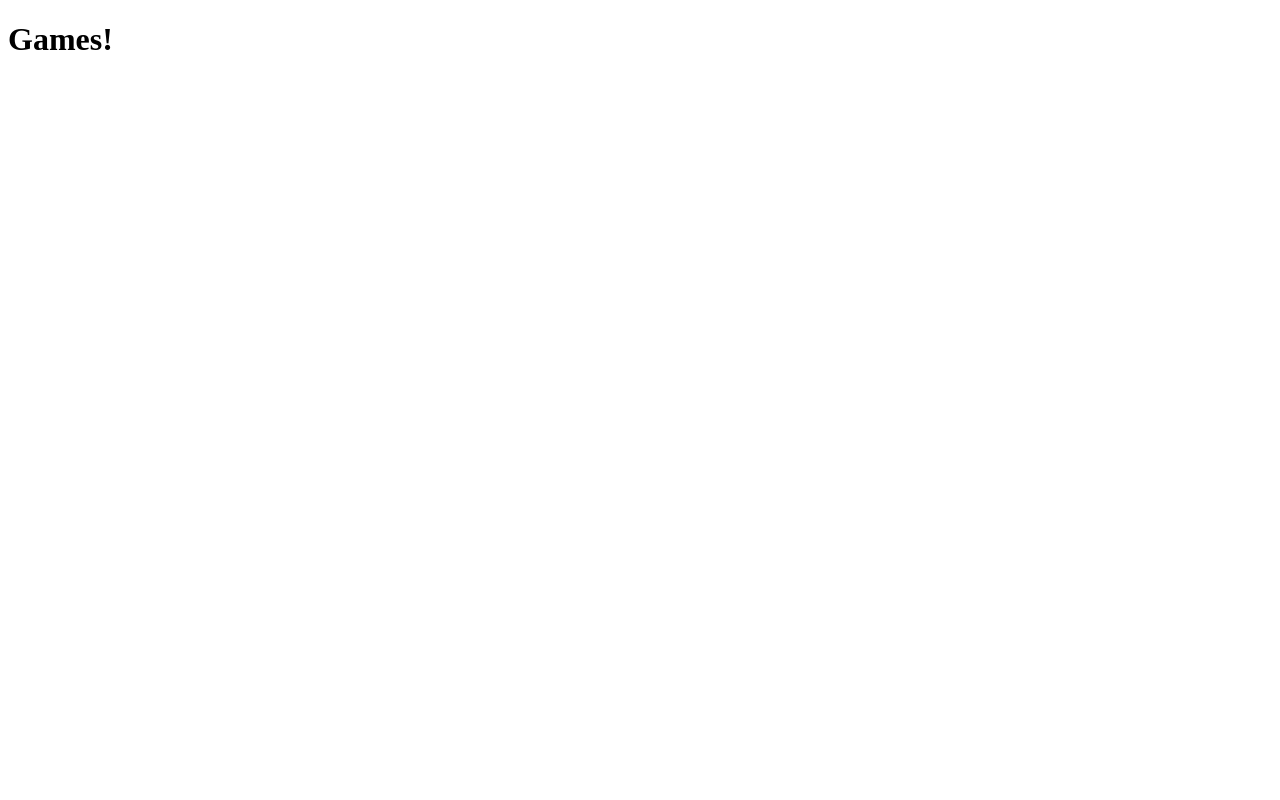
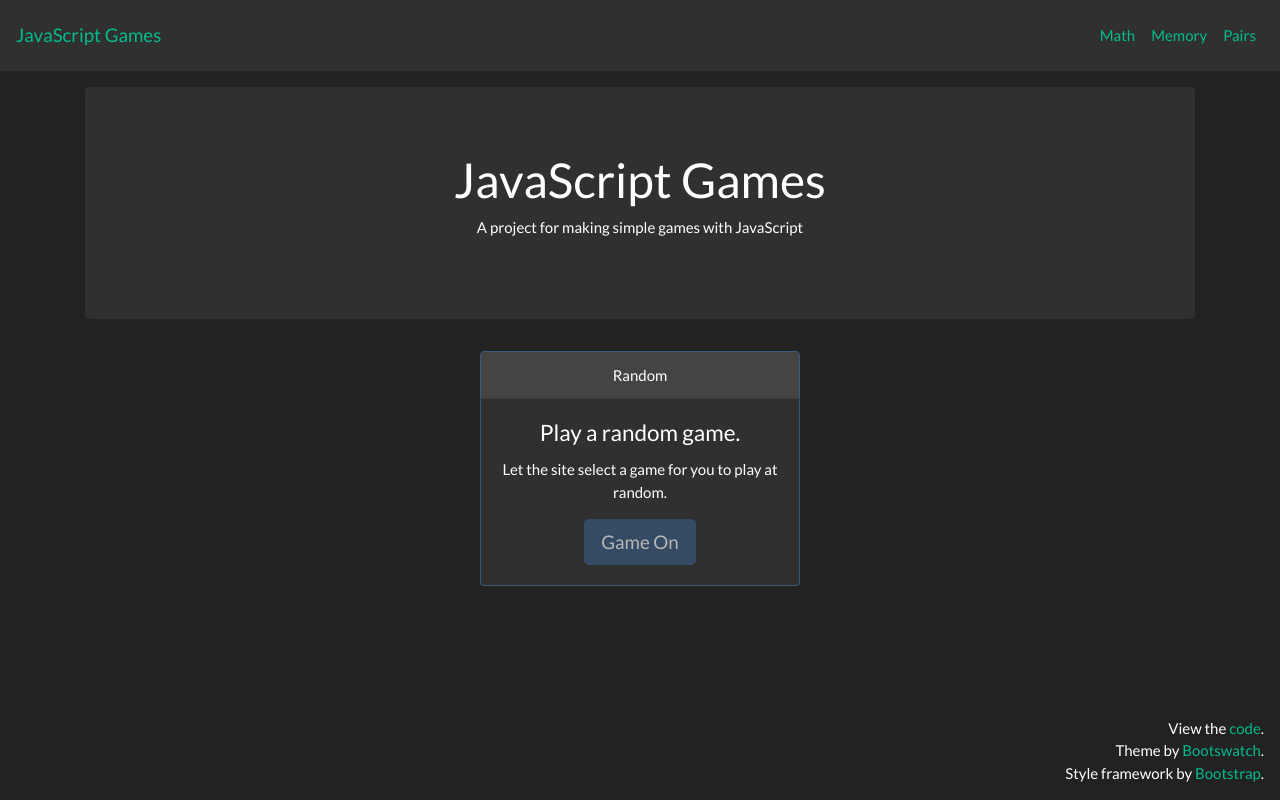
Before and after one commit to aneylon/JavaScript-Games, a plain HTML site: page index.html in a window 1280 px wide. Drawn offline with nearby package versions, Linux system fonts and the light colour scheme.

Commit message:
Setup main index page.

```diff
--- a/index.html
+++ b/index.html
@@ -4,9 +4,71 @@
   <meta charset="UTF-8">
   <meta name="viewport" content="width=device-width, initial-scale=1.0">
   <title>JavaScript Games</title>
+
+  <script src="https://code.jquery.com/jquery-3.5.1.slim.min.js" integrity="sha384-DfXdz2htPH0lsSSs5nCTpuj/zy4C+OGpamoFVy38MVBnE+IbbVYUew+OrCXaRkfj" crossorigin="anonymous"></script>
+  <script src="https://cdn.jsdelivr.net/npm/popper.js@1.16.1/dist/umd/popper.min.js" integrity="sha384-9/reFTGAW83EW2RDu2S0VKaIzap3H66lZH81PoYlFhbGU+6BZp6G7niu735Sk7lN" crossorigin="anonymous"></script>
+  <!-- <script src="https://stackpath.bootstrapcdn.com/bootstrap/4.5.2/js/bootstrap.min.js" integrity="sha384-B4gt1jrGC7Jh4AgTPSdUtOBvfO8shuf57BaghqFfPlYxofvL8/KUEfYiJOMMV+rV" crossorigin="anonymous"></script> -->
+
+  <link rel="stylesheet" href="https://stackpath.bootstrapcdn.com/bootstrap/4.5.0/css/bootstrap.min.css" integrity="sha384-9aIt2nRpC12Uk9gS9baDl411NQApFmC26EwAOH8WgZl5MYYxFfc+NcPb1dKGj7Sk" crossorigin="anonymous">
+  <link rel="stylesheet" href="https://stackpath.bootstrapcdn.com/bootswatch/4.5.0/darkly/bootstrap.min.css" integrity="sha384-Bo21yfmmZuXwcN/9vKrA5jPUMhr7znVBBeLxT9MA4r2BchhusfJ6+n8TLGUcRAtL" crossorigin="anonymous">
+  <script src="https://stackpath.bootstrapcdn.com/bootstrap/4.5.0/js/bootstrap.min.js" integrity="sha384-OgVRvuATP1z7JjHLkuOU7Xw704+h835Lr+6QL9UvYjZE3Ipu6Tp75j7Bh/kR0JKI" crossorigin="anonymous"></script>
   <script src="javascript-games.js"></script>
 </head>
 <body>
-  <h1>Games!</h1>
+  <nav class="navbar navbar-expand-sm bg-dark">
+    <a class="navbar-brand mr-auto" href="#">JavaScript Games</a>
+
+    <ul class="navbar-nav">
+      <li class="nav-item">
+        <a class="nav-link" href="/Math/">Math</a>
+      </li>
+      <li class="nav-item">
+        <a class="nav-link" href="/Memory">Memory</a>
+      </li>
+      <li class="nav-item">
+        <a class="nav-link" href="/Pairs/">Pairs</a>
+      </li>
+    </ul>
+  </nav>
+
+  <div class="container">
+    <div class="jumbotron text-center mt-3">
+      <h1>JavaScript Games</h1>
+      <p>A project for making simple games with JavaScript</p>
+    </div>
+
+    <div class="card border-primary mb-3 mx-auto text-center" style="max-width: 20rem;">
+      <div class="card-header">Random</div>
+      <div class="card-body">
+        <h4 class="card-title">Play a random game.</h4>
+        <p class="card-text">Let the site select a game for you to play at random.</p>
+        <button class="btn btn-primary btn-lg" data-toggle="tooltip" title="comming soon" alt="comming soon" disabled>Game On</button>
+      </div>
+    </div>
+
+    <div class="fixed-bottom text-right m-3">
+      <div>
+        <span>
+          View the <a href="https://github.com/aneylon/JavaScript-Games">code</a>.
+        </span>
+      </div>
+      <div>
+        <span>
+          Theme by <a href="https://bootswatch.com/">Bootswatch</a>.
+        </span>
+      </div>
+      <div>
+        <span>
+          Style framework by <a href="https://getbootstrap.com/">Bootstrap</a>.
+        </span>
+      </div>
+    </div>
+  </div>
+
+  <script>
+    $(document).ready(function(){
+      $('[data-toggle="tooltip"]').tooltip();
+    });
+  </script>
 </body>
 </html>
```
Also changed, not shown: 1 other file.
